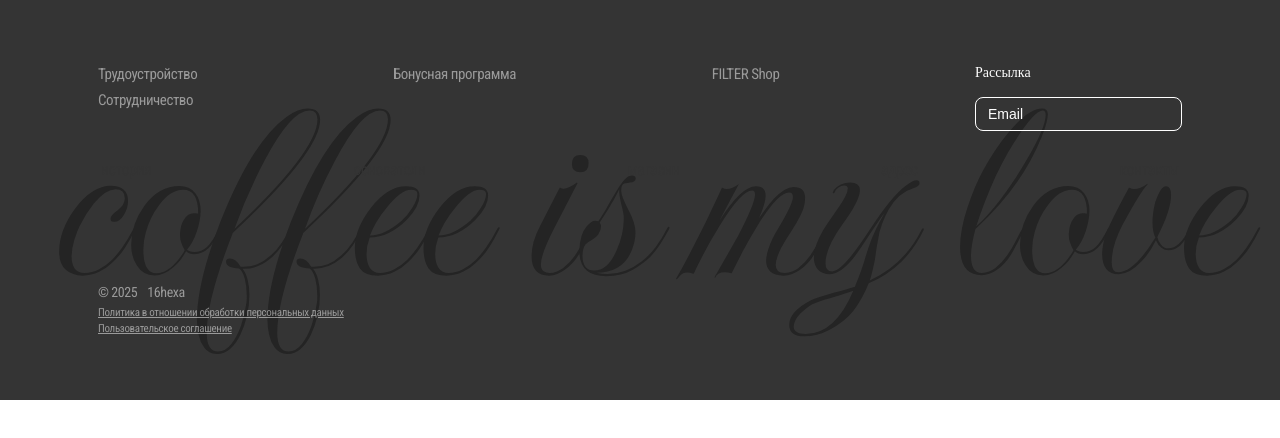
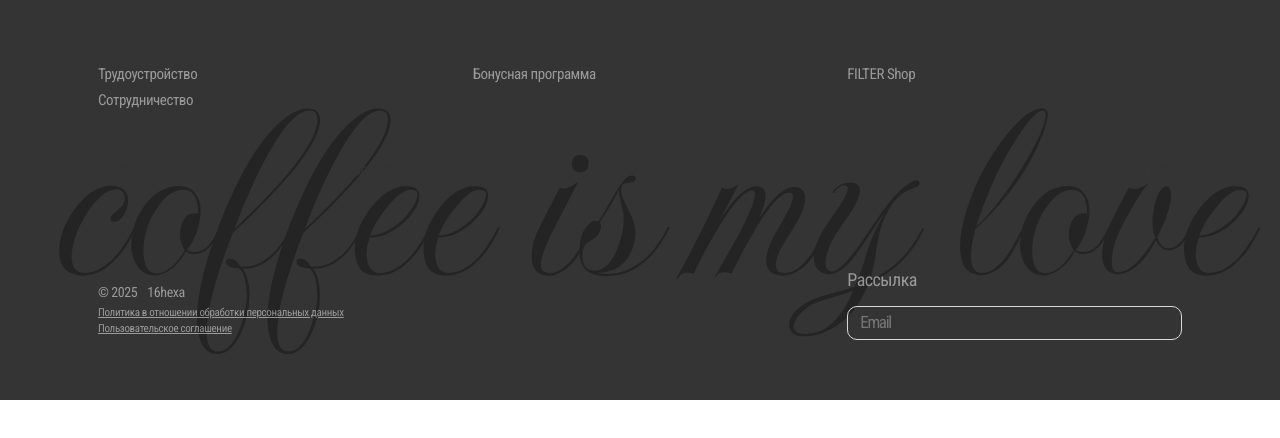
Before and after one commit to 16-hexa/filter, a React (Vite) app: page /employment in a window 1280 px wide. Shown: the top 438 px of the page. Built offline with nearby package versions, Linux system fonts and the light colour scheme.

Commit message:
fixed grid

```diff
--- a/src/widgets/footer/forFilter/ui/FooterFilter.tsx
+++ b/src/widgets/footer/forFilter/ui/FooterFilter.tsx
@@ -8,7 +8,6 @@ export const FooterFilter = () => {
             <div className={styles.mottoWrapper}>
                 <span className={styles.motto}>coffee is my love</span>
             </div>
-
             <div className={styles.columns}>
                 <div className={styles.column}>
                     <Link to='/employment' className={styles.link}>
@@ -31,13 +30,15 @@ export const FooterFilter = () => {
                     </Link>
                 </div>
 
-                <div className={styles.column}>
-                    <p>Рассылка</p>
+                <div className={styles.newsletter}>
+                    <p className={styles.send}>Рассылка</p>
                     <input type="email" placeholder="Email" className={styles.emailInput} />
                 </div>
             </div>
 
+
             <div className={styles.bottomRow}>
+
                 <div className={styles.copyright}>
                     <span>© 2025 </span>
                     <Link to="/brand" className={styles.brandLink}>
@@ -45,12 +46,12 @@ export const FooterFilter = () => {
                         <img src={logo} className={styles.logo} />
                     </Link>
                 </div>
+
                 <div className={styles.links}>
                     <a href="#">Политика в отношении обработки персональных данных</a>
                     <a href="#">Пользовательское соглашение</a>
                 </div>
             </div>
-
         </footer>
     );
 };
--- a/src/widgets/footer/forFilter/ui/filter.module.scss
+++ b/src/widgets/footer/forFilter/ui/filter.module.scss
@@ -28,10 +28,13 @@
 }
 
 .columns {
-  display: flex;
-  justify-content: space-between;
+  display: grid;
+  grid-template-columns: repeat(3, 1fr);
+  grid-template-rows: auto auto;
+  column-gap: 40px;
+  row-gap: 32px;
+  position: relative;
   z-index: 1;
-  position: relative;
 }
 
 .link{
@@ -52,14 +55,19 @@
 .emailInput {
   margin-top: 8px;
   background: transparent;
-  border: 1px solid white;
-  border-radius: 8px;
+  border: 1px solid var(--rect);
+  border-radius: 10px;
   padding: 8px 12px;
   color: white;
   font-size: 14px;
 
   &::placeholder {
-    color: white;
+    font-family: var(--font-roboto-condensed);
+    font-weight: 400;
+    font-size: 17px;
+    line-height: 28px;
+    letter-spacing: -0.08em;
+    color: rgba(251, 251, 251, 0.33);
   }
 }
 
@@ -71,8 +79,18 @@
   z-index: 1;
   font-size: 12px;
   color: var(--light-grey);
-  margin-top: 20px;
+  margin-top: -60px;
 }
+
+.newsletterColumn {
+  display: flex;
+  flex-direction: column;
+  gap: 8px;
+  font-size: 14px;
+  align-self: flex-start;
+}
+
+
 
 .copyright {
   display: flex;
@@ -145,3 +163,21 @@
     fill: none;
   }
 }
+
+.newsletter {
+  grid-column: 3;
+  grid-row: 6;
+  display: flex;
+  flex-direction: column;
+  gap: 8px;
+  font-size: 14px;
+}
+
+.send{
+  font-family: var(--font-roboto-condensed);
+  font-weight: 400;
+  font-size: 18px;
+  line-height: 21px;
+  letter-spacing: -0.03em;
+  color: var(--white-50);
+}
```
